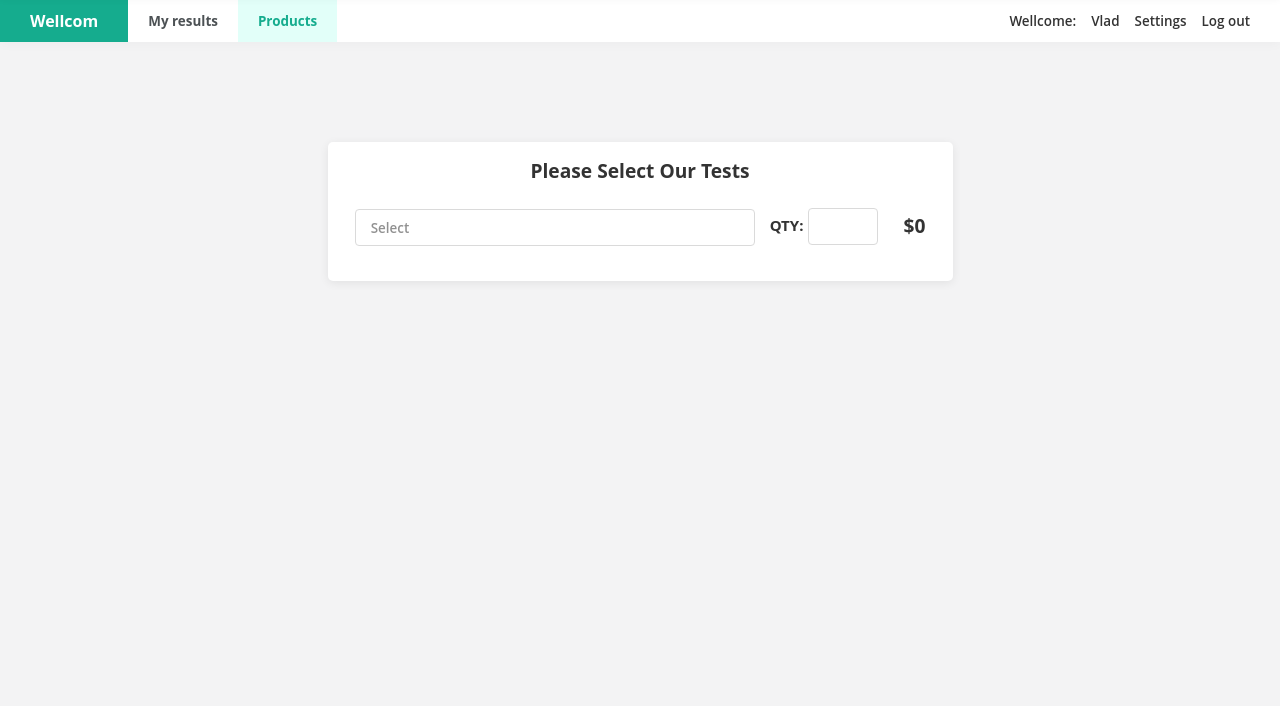
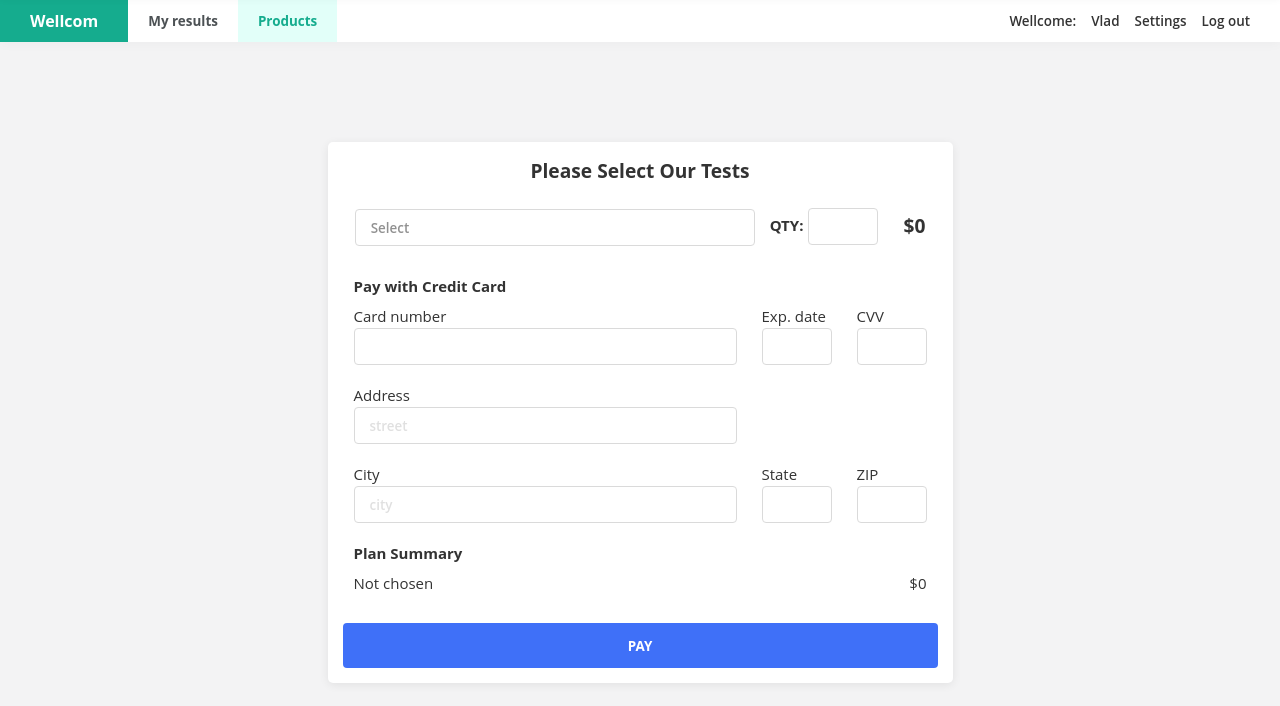
Before and after one commit to Nastromo/portal-front, a React (Create React App) app: page /account/products in a window 1280 px wide. Shown: the top 706 px of the page. Built offline with nearby package versions, Linux system fonts and the light colour scheme.

Commit message:
pay form done

```diff
--- a/src/components/Product.js
+++ b/src/components/Product.js
@@ -36,6 +36,48 @@ export class Product extends Component {
                             type="number" />
                         <p className="price">{`$${this.props.price}`}</p>
                     </div>
+                    <div className="full-w"><p>Pay with Credit Card</p></div>
+
+                    <div className="wi-card">
+                        <div>
+                            <p>Card number</p>
+                            <input className="simple-input quantity fir-pa" type="number" />
+                        </div>
+                        <div>
+                            <p>Exp. date</p>
+                            <input className="simple-input quantity" type="number" />
+                        </div>
+                        <div>
+                            <p>CVV</p>
+                            <input className="simple-input quantity" type="number" />
+                        </div>
+                    </div>
+                    <div className="street">
+                        <p>Address</p>
+                        <input className="simple-input quantity fir-pa" placeholder="street" type="text" />
+                    </div>
+                    <div className="wi-card">
+                        <div>
+                            <p>City</p>
+                            <input className="simple-input quantity fir-pa" placeholder="city" type="text" />
+                        </div>
+                        <div>
+                            <p>State</p>
+                            <input className="simple-input quantity" type="text" />
+                        </div>
+                        <div>
+                            <p>ZIP</p>
+                            <input className="simple-input quantity" type="number" />
+                        </div>
+                    </div>
+                    <div className="street">
+                        <p className="title-su">Plan Summary</p>
+                        <div className="summ-bot">
+                            <p>{this.props.productOption ? this.props.productOption : `Not chosen`}</p>
+                            <p>{`$${this.props.price}`}</p>
+                        </div>
+                    </div>
+                    <button className="pay-btn">PAY</button>
                 </div>
             </div>
         )
--- a/src/index.css
+++ b/src/index.css
@@ -1572,9 +1572,25 @@ a.logo-text:hover {
     width: 625px;
 }
 
+.full-w {
+    width: 100%;
+}
+
+.full-w p {
+    padding: 0 11px;
+    margin: 10px 0 10px 0;
+    font-weight: 700;
+}
+
 .price {
     font-size: 1.2rem;
     font-weight: 700;
+}
+
+.wi-card {
+    display: flex;
+    padding: 0 11px;
+    width: 100%;
 }
 
 .prod-sele {
@@ -1624,3 +1640,36 @@ a.logo-text:hover {
     font-weight: 700;
     margin:  0 5px 0 0;
 }
+
+.fir-pa {
+    width: 383px;
+}
+
+.street {
+    width: 100%;
+    padding: 20px 11px;
+}
+
+.summ-bot {
+    display: flex;
+    justify-content: space-between;
+}
+
+.title-su {
+    font-weight: 700;
+}
+
+.summ-bot {
+    margin: 10px 0;
+}
+
+.pay-btn {
+    width: 100%;
+    height: 45px;
+    background: #3f70f8;
+    color: #fff;
+    border-radius: 4px;
+    border: none;
+    outline: none;
+    cursor: pointer;
+}
```
